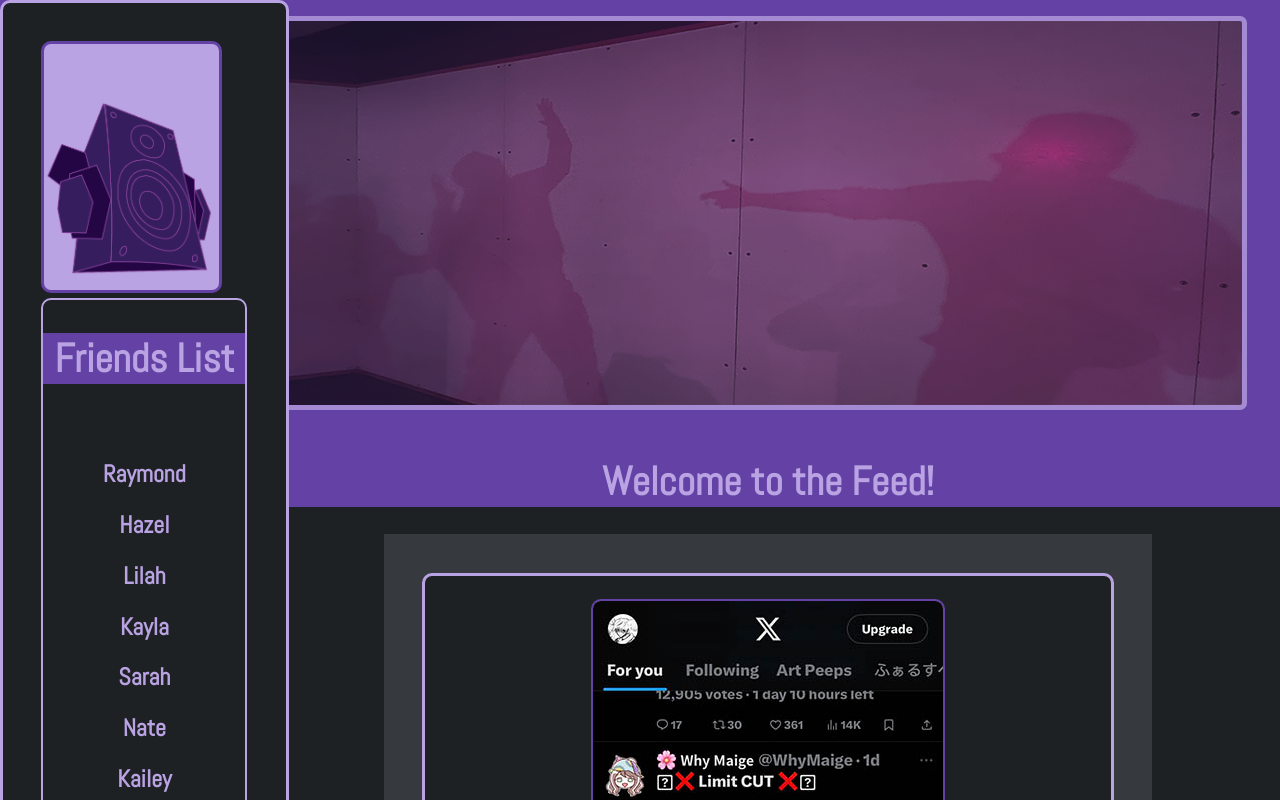
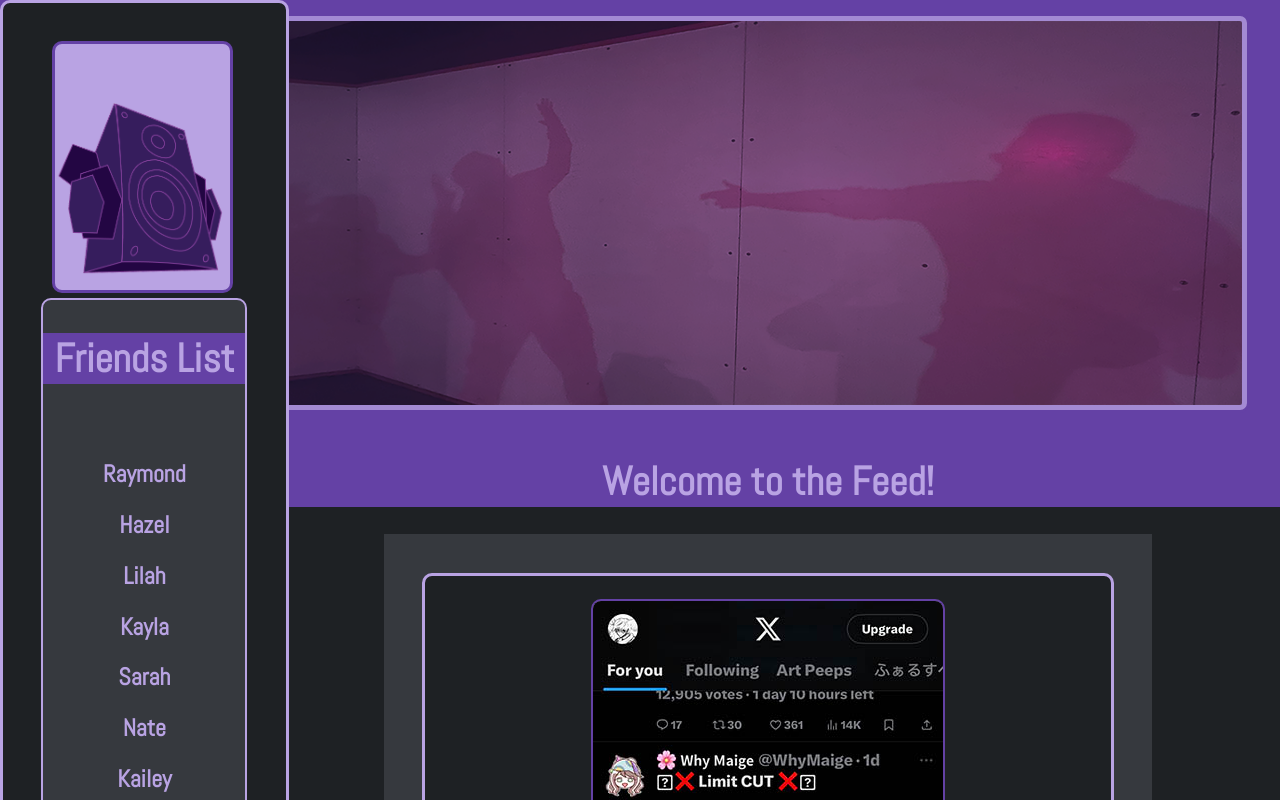
Before and after one commit to mbagustin/thefeed, a plain HTML site: page thefeed.html in a window 1280 px wide. Shown: the top 800 px of the page. Drawn offline with Linux system fonts and the light colour scheme; a web font is replaced by a local one.

Commit message:
Update style.css

```diff
--- a/css/style.css
+++ b/css/style.css
@@ -8,12 +8,6 @@
 /* remember to use  font-family: "Abel", sans-serif;
 or font-family: "Gaegu", sans-serif; */
 
-
-/*ANIMATION*/
-
-@keyframes glow{
-
-}
 
 
 /* UNIVERSAL */
@@ -117,6 +111,7 @@ animation-duration:3s;
 .friends{
     border:2px solid rgb(185, 163, 227);
     border-radius:10px;
+    background-color:rgb(54, 57, 62);
 }
 
 
@@ -161,3 +156,6 @@ header h1 {
 #banner h1 {
     margin-left: 20%;
 }
+nav img {
+    margin-left:5%;
+}
```
